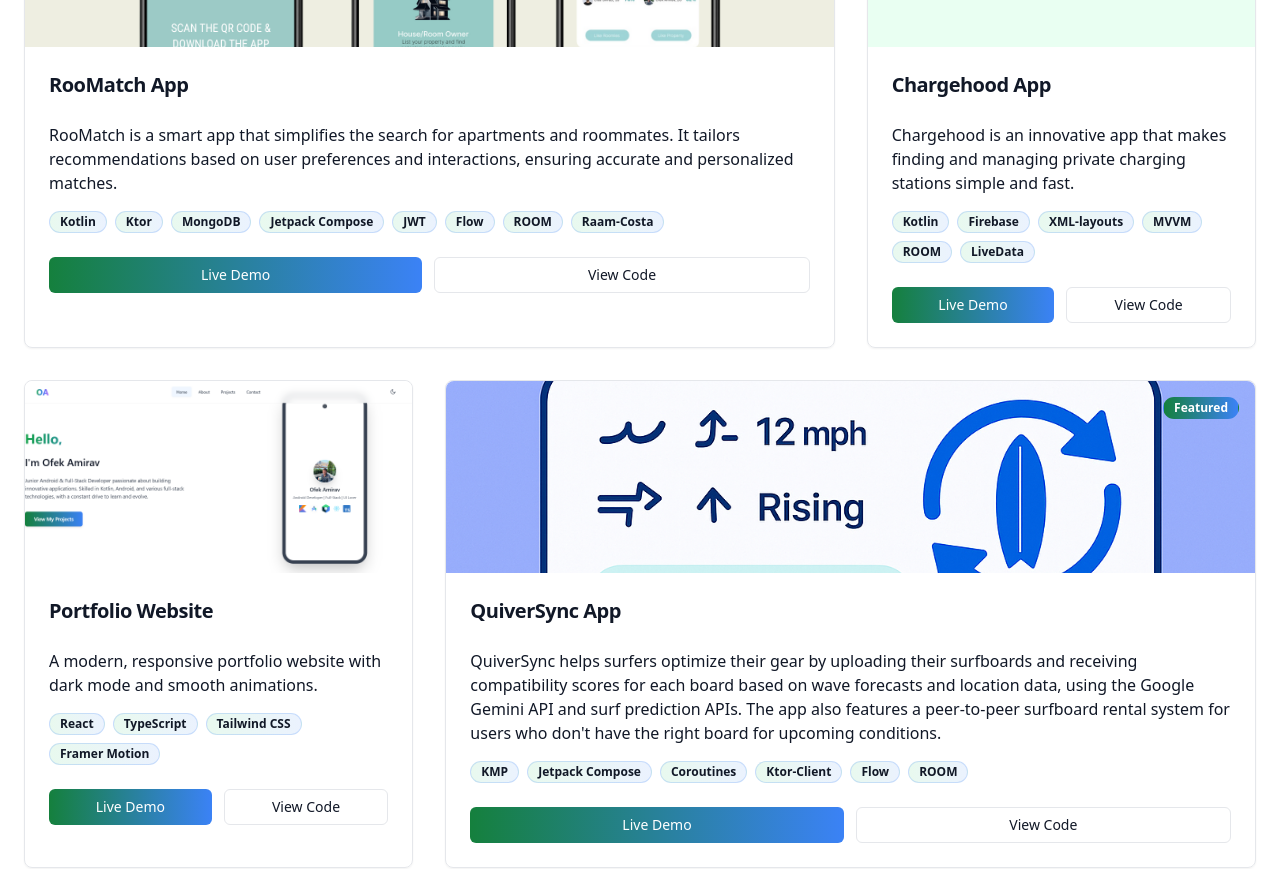
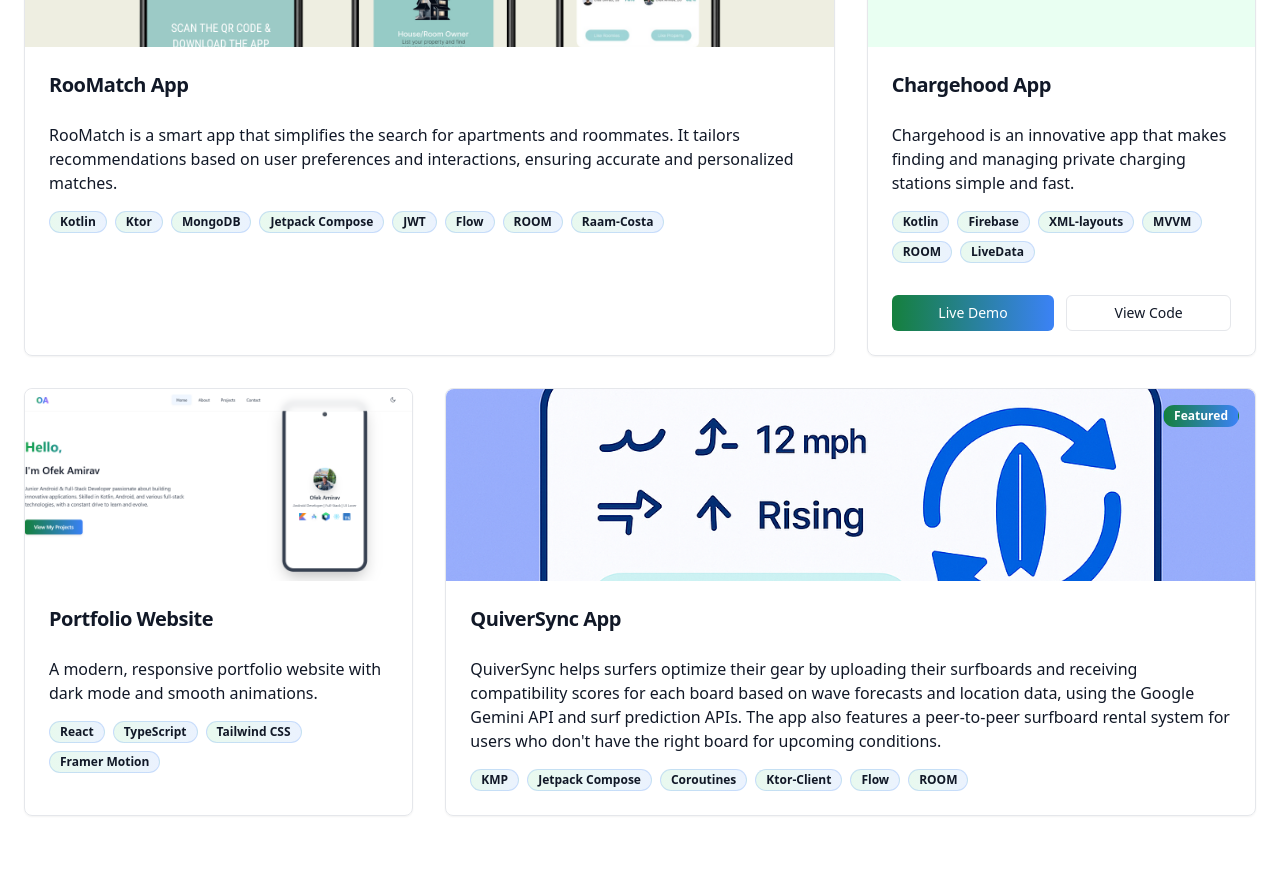
Before and after one commit to ofekamirav/MyPortfolio, a React (Vite) app: page / in a window 1280 px wide. Shown: the part 2640-3509 px from the top of the page. Built offline with nearby package versions, Linux system fonts and the light colour scheme.

Commit message:
Update Projects.tsx

```diff
--- a/src/pages/Projects.tsx
+++ b/src/pages/Projects.tsx
@@ -41,11 +41,10 @@ const Projects = () => {
         "ROOM",
         "LiveData",
       ],
-      liveUrl: "#",
+      liveUrl: "https://youtube.com/shorts/DOYsdSXpadM?feature=share",
       githubUrl: "https://github.com/ofekamirav/ChargehoodApp",
       featured: false,
     },
-
     {
       title: "Portfolio Website",
       description:
@@ -92,7 +91,7 @@ const Projects = () => {
           {projects.map((project, index) => (
             <Card
               key={index}
-              className={`glass hover:shadow-xl transition-all duration-300 hover:scale-105 ${
+              className={`glass hover:shadow-xl transition-all duration-300 hover:scale-105 flex flex-col ${
                 project.featured ? "lg:col-span-2" : ""
               }`}
             >
@@ -113,9 +112,11 @@ const Projects = () => {
                 <CardTitle className="text-xl">{project.title}</CardTitle>
               </CardHeader>
 
-              <CardContent className="space-y-4">
-                <p className="text-muted-foreground">{project.description}</p>
-
+              <CardContent className="space-y-4 flex-grow flex flex-col justify-between">
+                <div>
+                  <p className="text-muted-foreground mb-4">
+                    {project.description}
+                  </p>
                   <div className="flex flex-wrap gap-2">
                     {project.technologies.map((tech, techIndex) => (
                       <Badge
@@ -127,18 +128,45 @@ const Projects = () => {
                       </Badge>
                     ))}
                   </div>
+                </div>
 
-                <div className="flex gap-3 pt-2">
+                {((project.liveUrl && project.liveUrl !== "#") ||
+                  (project.githubUrl && project.githubUrl !== "#")) && (
+                  <div className="flex gap-3 pt-4">
+                    {project.liveUrl && project.liveUrl !== "#" && (
                       <Button
+                        asChild
                         size="sm"
                         className="flex-1 bg-gradient-to-r from-green-700 to-blue-500 text-white hover:from-blue-500 hover:to-green-700"
                       >
+                        <a
+                          href={project.liveUrl}
+                          target="_blank"
+                          rel="noopener noreferrer"
+                        >
                           Live Demo
+                        </a>
                       </Button>
-                  <Button size="sm" variant="outline" className="flex-1">
+                    )}
+
+                    {project.githubUrl && project.githubUrl !== "#" && (
+                      <Button
+                        asChild
+                        size="sm"
+                        variant="outline"
+                        className="flex-1"
+                      >
+                        <a
+                          href={project.githubUrl}
+                          target="_blank"
+                          rel="noopener noreferrer"
+                        >
                           View Code
+                        </a>
                       </Button>
+                    )}
                   </div>
+                )}
               </CardContent>
             </Card>
           ))}
```
Lines whose indentation alone changed are shown as unchanged.
